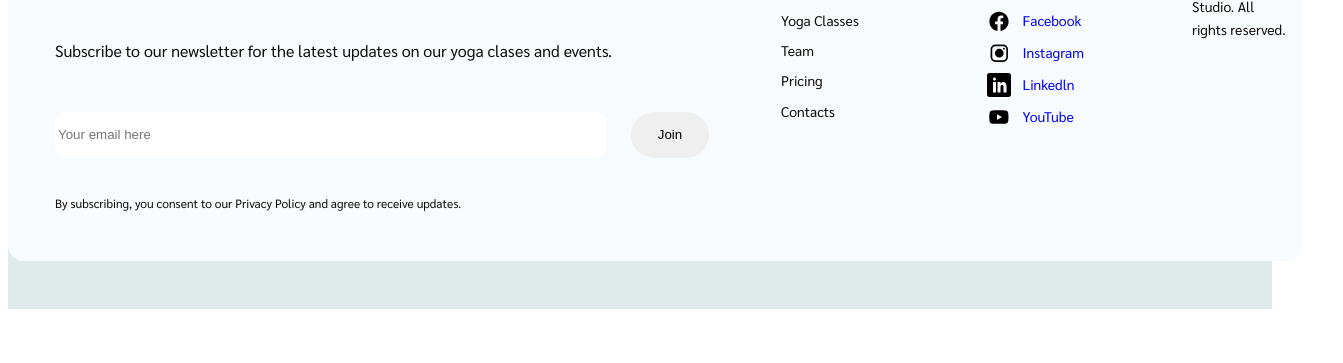
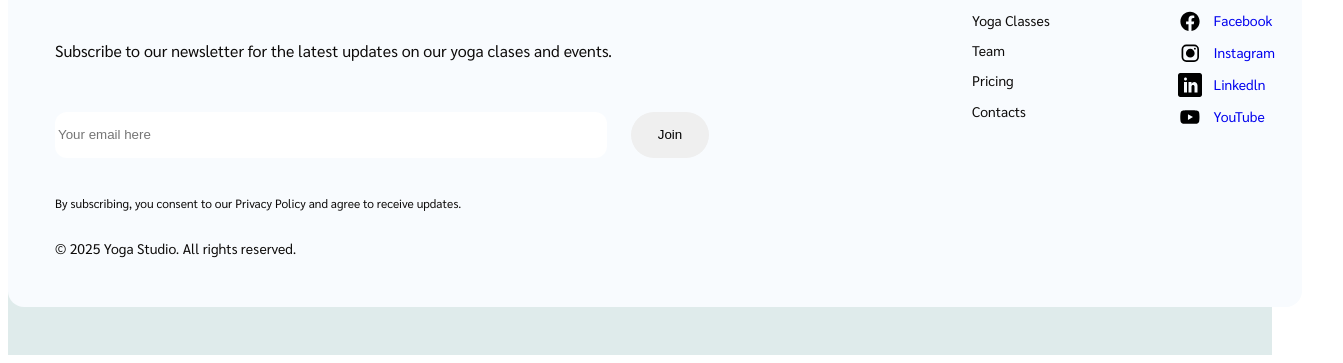
Before and after one commit to OksanaWA/demo, a website built with Vite: page src/index.html in a window 1280 px wide. Shown: the part 2583-2946 px from the top of the page, 1343 px wide, since content can reach past the window. Before the commit the page ends 2900 px from the top, so only its background shows below. Built offline with nearby package versions, Linux system fonts and the light colour scheme.

Commit message:
add footer

```diff
--- a/src/css/footer.css
+++ b/src/css/footer.css
@@ -19,7 +19,7 @@
 
 @media screen and (min-width: 1158px) {
     .container {
-        max-width: 1312px;
+        max-width: 1158px;
         padding-left: 15px;
         padding-right: 15px;
     }
@@ -176,6 +176,13 @@
     color: var(--color-scheme-1-text);
 }
 
+.footer-three-paragraf-list {
+    font-weight: 400;
+    font-size: 14px;
+    line-height: 1.6;
+    color: var(--color-scheme-1-text);
+}
+
 .footer-two-container-wrap {
     display: contents;
 }
@@ -257,21 +264,31 @@
         display: flex;
         gap: 40px;
     }
+
+    .footer-three-paragraf-list {
+    }
 }
 
 /* Desktop */
 @media screen and (min-width: 1158px) {
-    .footer-container{
-        width: 100%;
+    .footer-container {
+        max-width: 100%;
+        width: 1312px;
         flex-direction: row;
     }
 
     .footer-first-container {
+        width: 570px;
+        margin-top: 48px;
         margin-bottom: 48px;
-        margin-top: 48px;
     }
 
     .footer-two-container-wrap {
         width: 371px;
+        margin: 48px 48px 48px 275px;
+    }
+
+    .footer-three-paragraf {
+        display: none;
     }
 }
--- a/src/partials/footer.html
+++ b/src/partials/footer.html
@@ -15,6 +15,7 @@
             </form>
             <p class="footer-two-paragraf">By subscribing, you consent to our Privacy Policy and agree to receive
                 updates.</p>
+                <p class="footer-three-paragraf-list">© 2025 Yoga Studio. All rights reserved.</p>
         </div>
         <div class="footer-two-container-wrap">
         <div class="footer-two-container">
```
